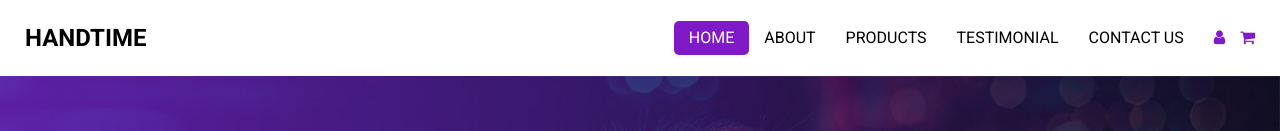
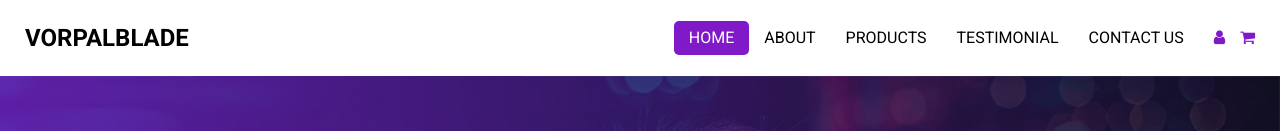
Before and after one commit to atrioxthebanished/atrioxthebanished.github.io, a plain HTML site: page index.html in a window 1280 px wide. Shown: the top 131 px of the page. Drawn offline with nearby package versions, Linux system fonts and the light colour scheme; some packages are replaced by stand-ins of ours.

Commit message:
title/header change

```diff
--- a/index.html
+++ b/index.html
@@ -13,7 +13,7 @@
   <meta name="description" content="" />
   <meta name="author" content="" />
 
-  <title>HandTime</title>
+  <title>VorpalBlade</title>
 
 
   <!-- bootstrap core css -->
@@ -41,7 +41,7 @@
         <nav class="navbar navbar-expand-lg custom_nav-container ">
           <a class="navbar-brand" href="index.html">
             <span>
-              HandTime
+              VorpalBlade
             </span>
           </a>
 
```
